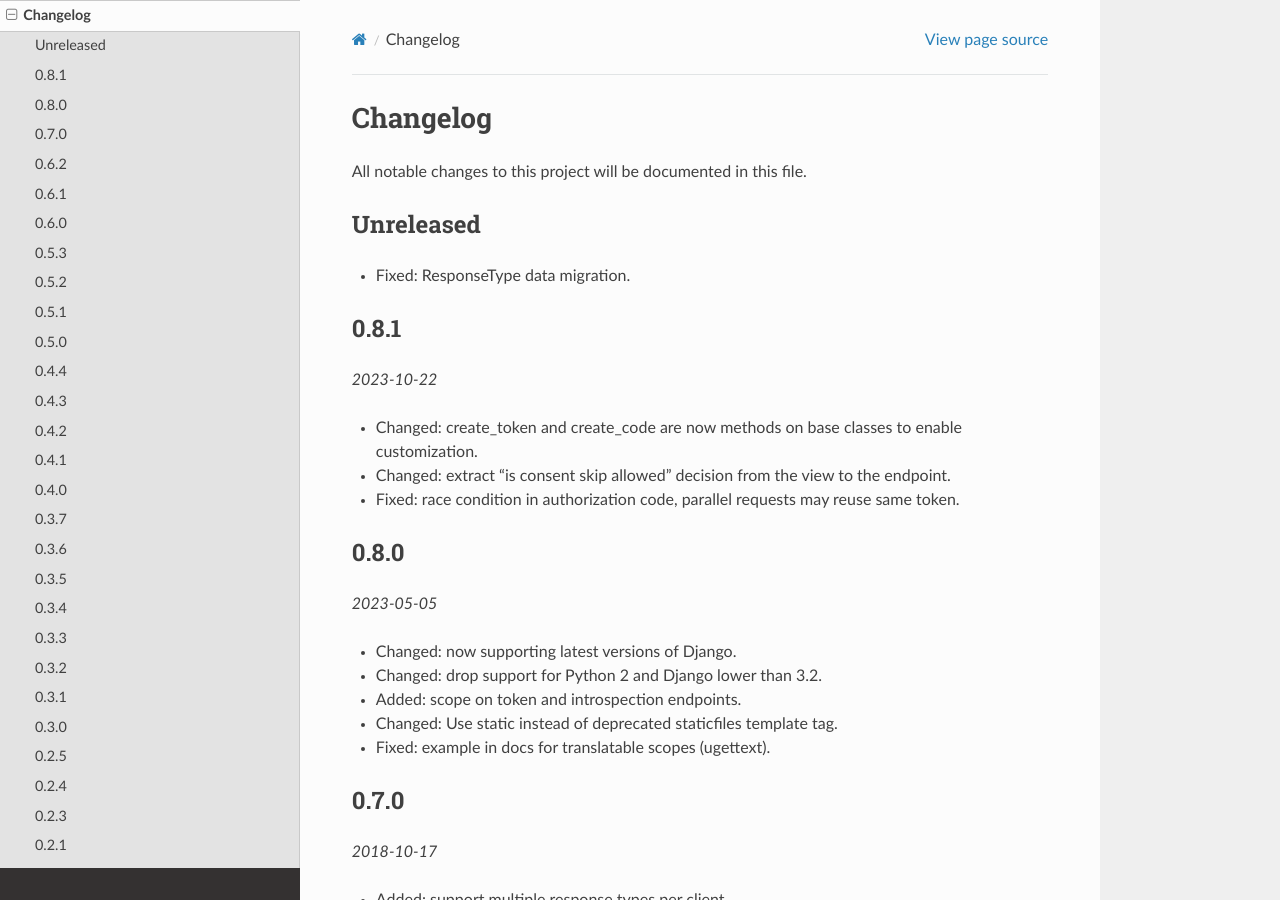
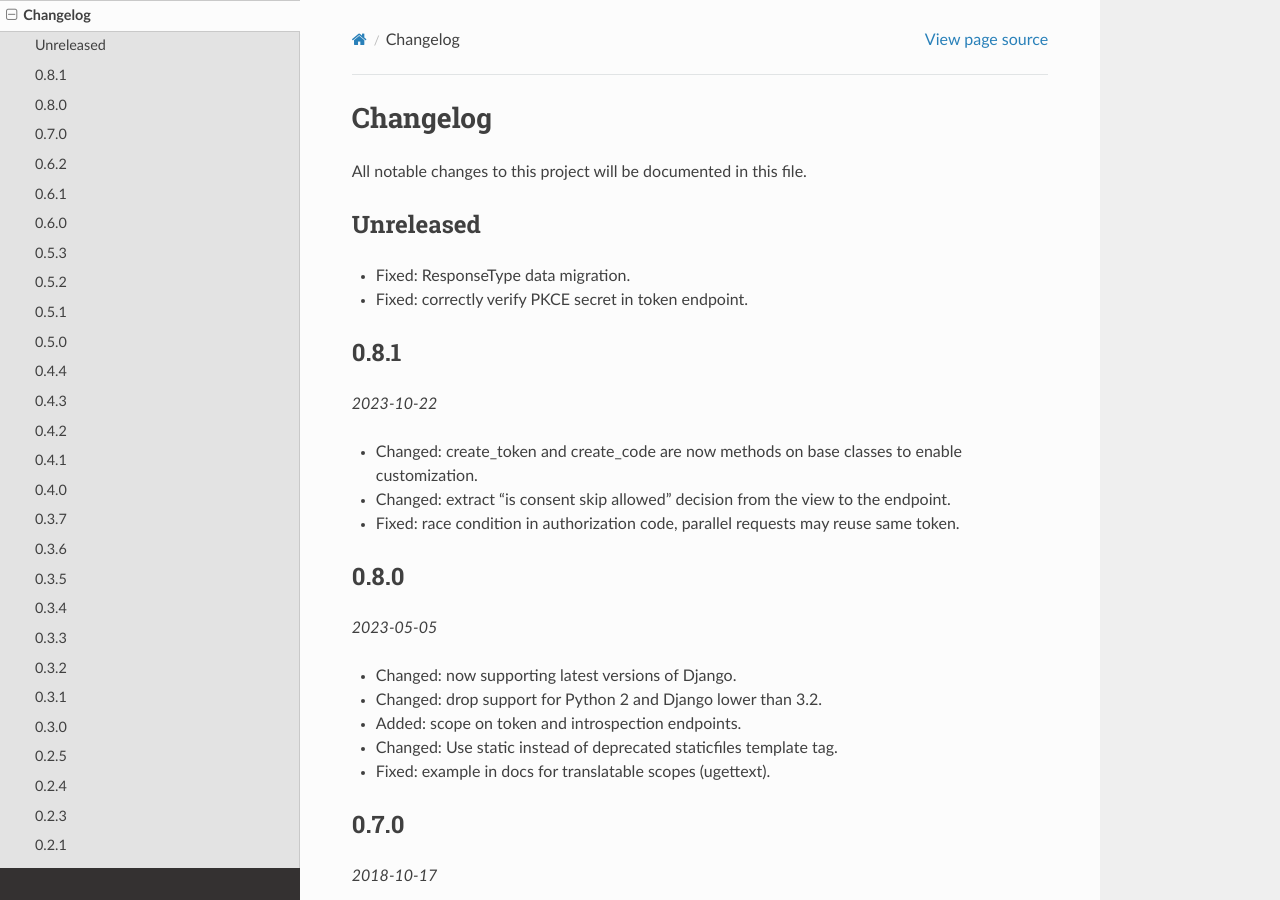
Before and after one commit to juanifioren/django-oidc-provider, a Sphinx documentation site: the page built from docs/sections/changelog.rst, in a window 1280 px wide and 900 px high. Built offline with Sphinx 7.4.7 and the Read the Docs theme 2.0.0, drawn with Linux system fonts in a browser that asks for light colours.

Commit message:
Update changelog.rst

```diff
--- a/docs/sections/changelog.rst
+++ b/docs/sections/changelog.rst
@@ -9,6 +9,7 @@ Unreleased
 ==========
 
 * Fixed: ResponseType data migration.
+* Fixed: correctly verify PKCE secret in token endpoint.
 
 0.8.1
 =====
```
